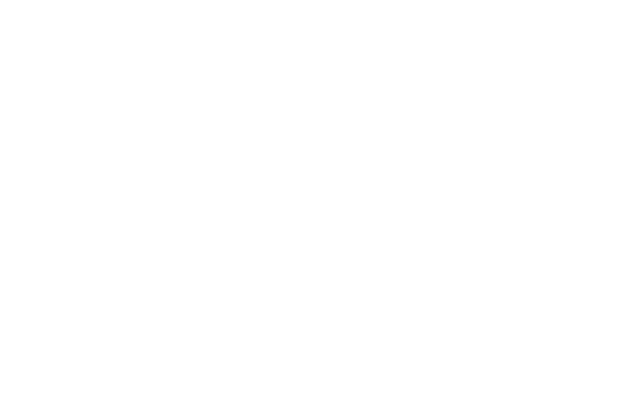
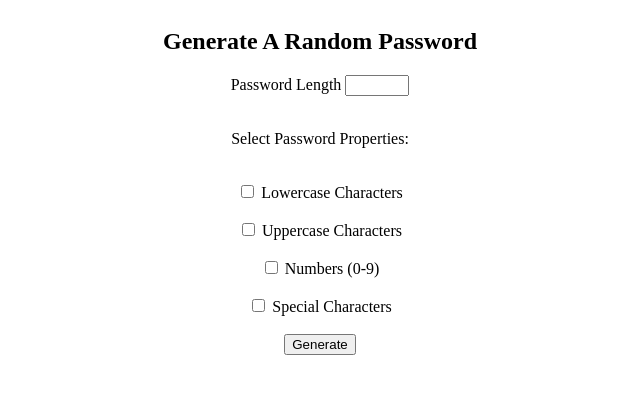
Before and after one commit to Josh1McClean/My-Random-Password-Generator, a plain HTML site: page index.html in a window 1280 px wide. Shown: the whole page, without its empty margins (320-960 px from the left). Drawn offline with Linux system fonts and the light colour scheme.

Commit message:
First Edit

```diff
--- a/app.css
+++ b/app.css
@@ -0,0 +1,5 @@
+.center {
+    display: flex;
+    align-items: center;
+    flex-direction: column;
+}
--- a/index.html
+++ b/index.html
@@ -1,14 +1,63 @@
-<!DOCTYPE html>
 <html lang="en">
 
 <head>
     <meta charset="UTF-8">
     <meta name="viewport" content="width=device-width, initial-scale=1.0">
     <title>Random Password Generator</title>
+    <link rel="stylesheet" href="app.css">
 </head>
 
 <body>
+    <!--Section1: -->
+    <section class="center">
+        <h2>Generate A Random Password</h2>
 
+        <form class="center">
+            <div class="pwd-length">
+                <label for="length">Password Length</label>
+                <input type="number" id="length" name="length" min="5" max="100">
+            </div>
+
+            <br>
+
+            <div class="checkbox">
+                <p>Select Password Properties:</p>
+            </div>
+
+            <br>
+
+            <div>
+                <input type="checkbox" id="lowercase" name="lowercase">
+                <label for="lowercase">Lowercase Characters</label>
+            </div>
+
+            <br>
+
+            <div>
+                <input type="checkbox" id="uppercase" name="uppercase">
+                <label for="uppercase">Uppercase Characters</label>
+            </div>
+
+            <br>
+
+            <div>
+                <input type="checkbox" id="numbers" name="numbers">
+                <label for="numbers">Numbers (0-9)</label>
+            </div>
+
+            <br>
+
+            <div>
+                <input type="checkbox" id="special" name="special">
+                <label for="special">Special Characters</label>
+            </div>
+
+            <br>
+
+            <button>Generate</button>
+        </form>
+    </section>
+    <script src="app.js"></script>
 </body>
 
 </html>
```
